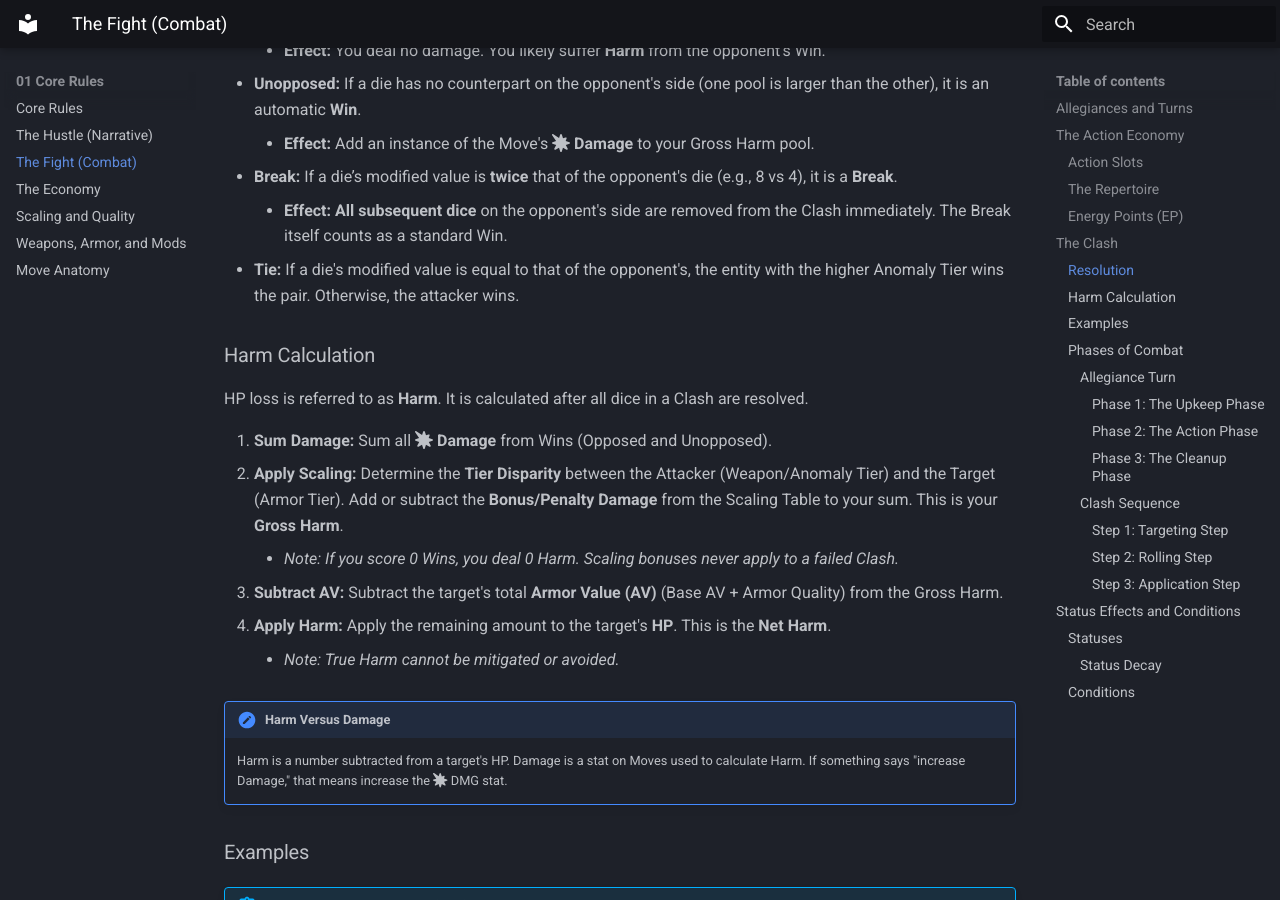
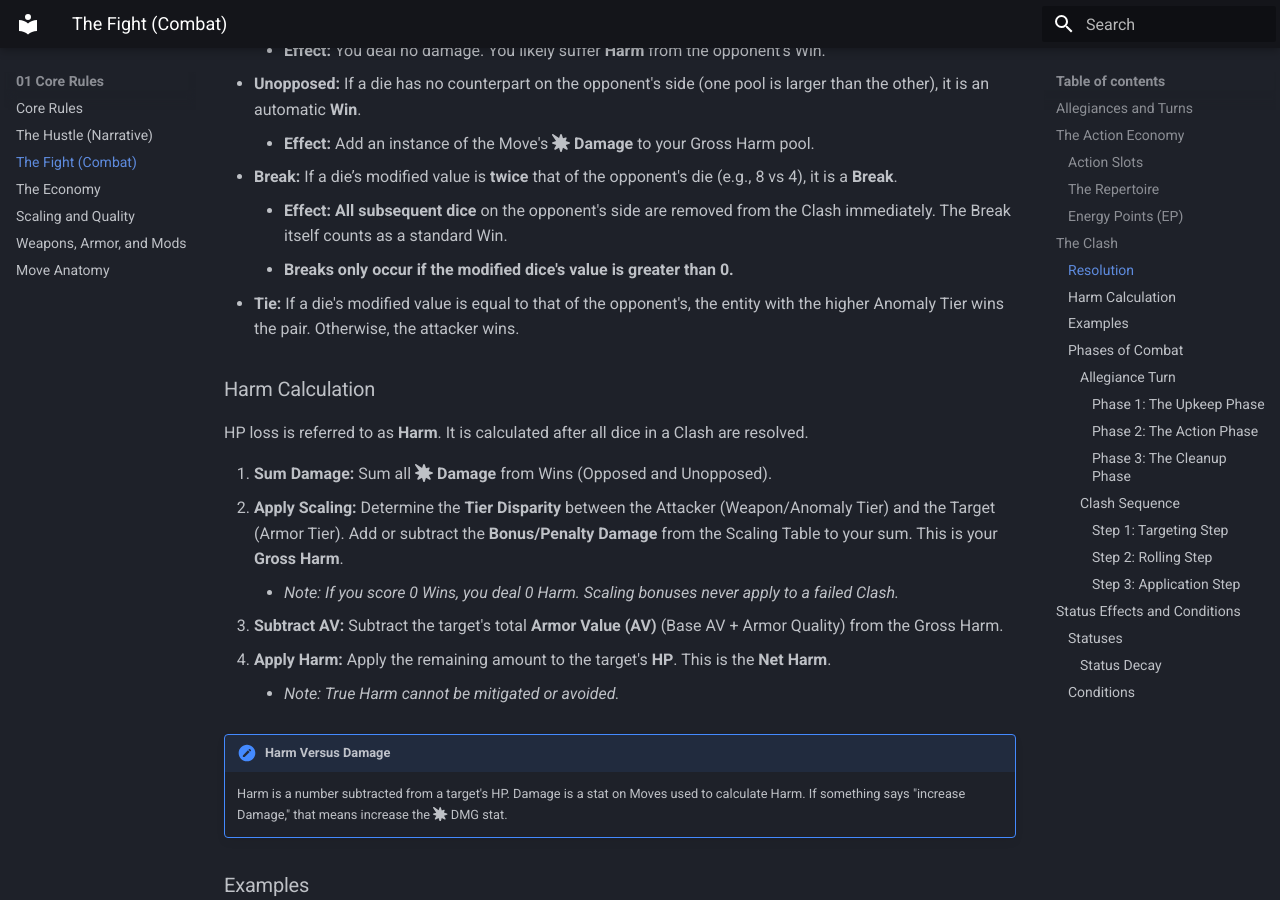
Before and after one commit to Bonfou/LimboRPG, an MkDocs documentation site: the page built from docs/01_Core_Rules/01.2_The_Fight.md, in a window 1280 px wide and 900 px high, scrolled down 2015 px. Built offline with MkDocs 1.6.1 and Material for MkDocs 9.7.7, drawn with Linux system fonts in a browser that asks for light colours.

Commit message:
Update Break rules

```diff
--- a/docs/01_Core_Rules/01.2_The_Fight.md
+++ b/docs/01_Core_Rules/01.2_The_Fight.md
@@ -53,6 +53,7 @@ Compare the dice Pairwise—highest with highest, 2nd highest with 2nd highest,
     - **Effect:** Add an instance of the Move's :fontawesome-solid-burst: **Damage** to your Gross Harm pool.
 - **Break:** If a die’s modified value is **twice** that of the opponent's die (e.g., 8 vs 4), it is a **Break**.
     - **Effect:** **All subsequent dice** on the opponent's side are removed from the Clash immediately. The Break itself counts as a standard Win.
+    - **Breaks only occur if the modified dice's value is greater than 0.**
 - **Tie:** If a die's modified value is equal to that of the opponent's, the entity with the higher Anomaly Tier wins the pair. Otherwise, the attacker wins.
 ### Harm Calculation
 HP loss is referred to as **Harm**. It is calculated after all dice in a Clash are resolved.
```
